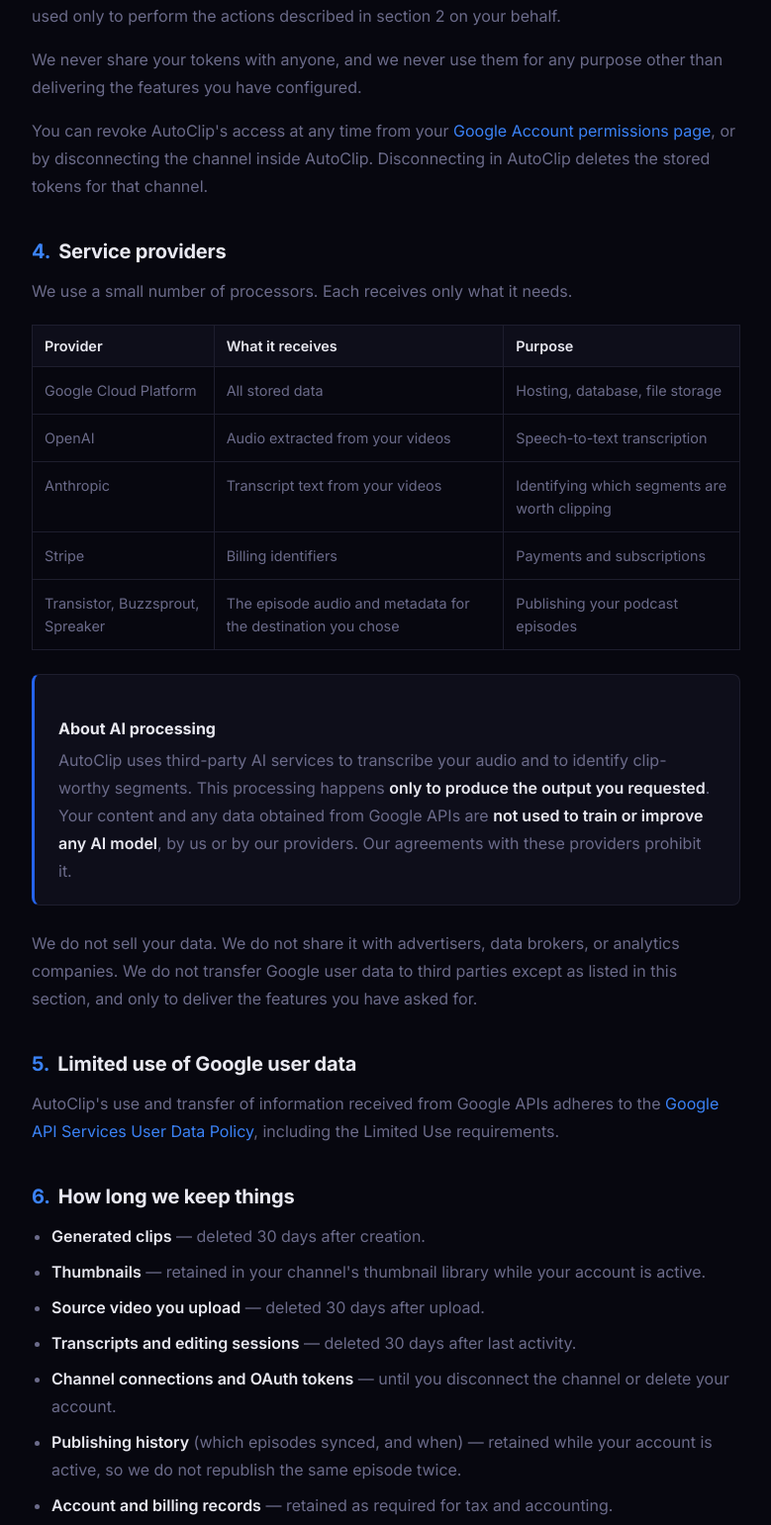
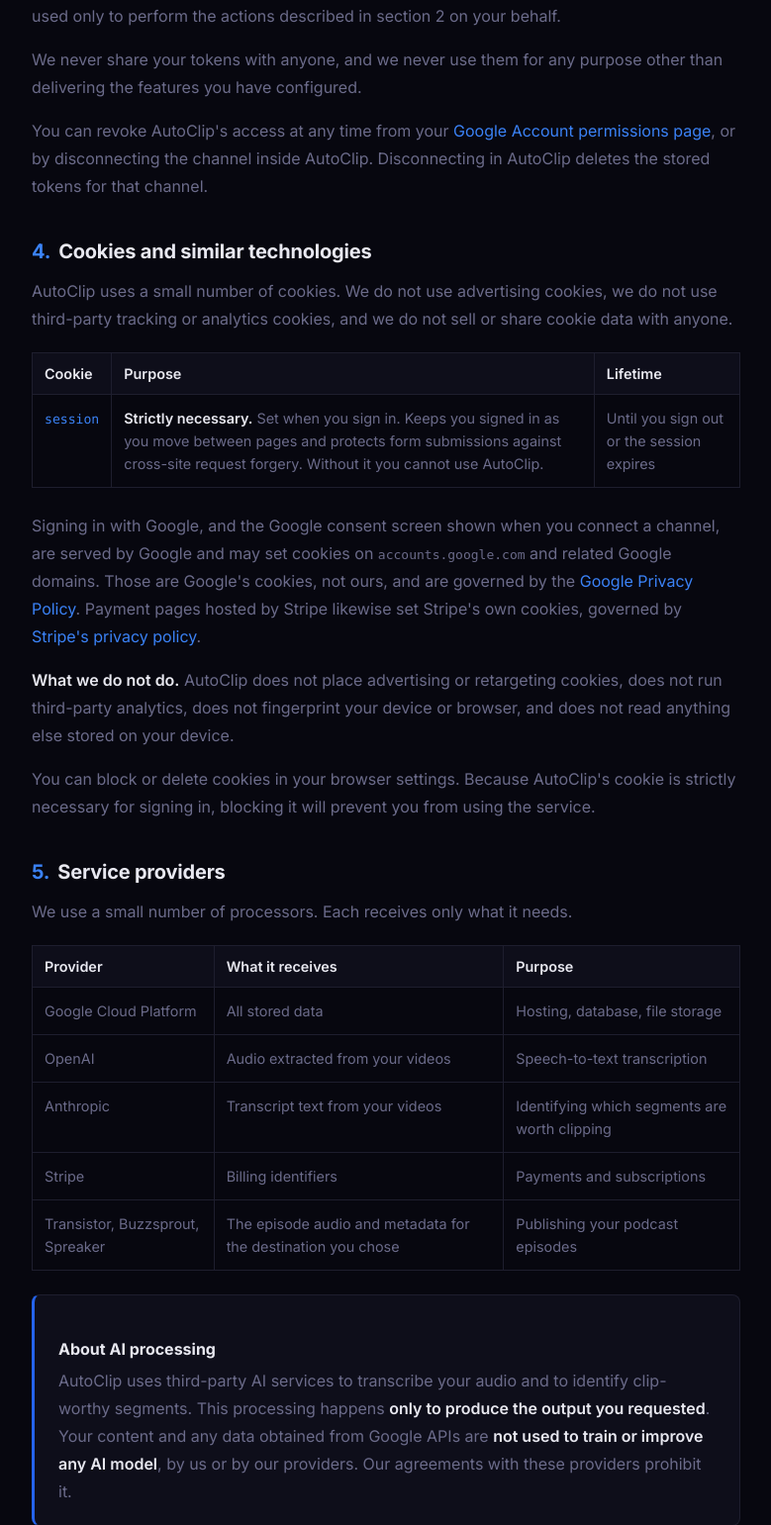
Before and after one commit to harlanh25/autoclip, a Flask app: page /privacy in a window 1280 px wide. Shown: the part 1850-3391 px from the top of the page at 99% size, without its empty margins (250-1029 px from the left). Run offline with Flask 3, Linux system fonts and the light colour scheme; data that the repository does not hold is empty; parts of the project's set-up code (start-up, migrations or seed data) failed here and were passed over; some libraries are stand-ins or nearby versions.

Commit message:
disclose cookies in the privacy policy (YouTube API policy III.A.2g)
YouTube's compliance review flagged that the policy does not disclose
that the API client stores or accesses information on users' devices.
AutoClip sets one cookie - the Flask session cookie at sign-in - and it
was never documented.

Adds a Cookies and similar technologies section naming that cookie, its
purpose and lifetime, noting that Google and Stripe set their own
cookies on their own domains, and stating plainly that AutoClip runs no
advertising, tracking, analytics or fingerprinting. Verified against the
codebase: no set_cookie, no localStorage, no analytics tags anywhere.

Sections renumbered; the policy now runs 1-12.

```diff
--- a/templates/privacy.html
+++ b/templates/privacy.html
@@ -151,7 +151,30 @@
 
   <p>You can revoke AutoClip's access at any time from your <a href="https://myaccount.google.com/permissions" target="_blank" rel="noopener">Google Account permissions page</a>, or by disconnecting the channel inside AutoClip. Disconnecting in AutoClip deletes the stored tokens for that channel.</p>
 
-  <h2><span class="num">4.</span>Service providers</h2>
+  <h2><span class="num">4.</span>Cookies and similar technologies</h2>
+
+  <p>AutoClip uses a small number of cookies. We do not use advertising cookies, we do not use third-party tracking or analytics cookies, and we do not sell or share cookie data with anyone.</p>
+
+  <table>
+    <thead>
+      <tr><th>Cookie</th><th>Purpose</th><th>Lifetime</th></tr>
+    </thead>
+    <tbody>
+      <tr>
+        <td><code>session</code></td>
+        <td><strong>Strictly necessary.</strong> Set when you sign in. Keeps you signed in as you move between pages and protects form submissions against cross-site request forgery. Without it you cannot use AutoClip.</td>
+        <td>Until you sign out or the session expires</td>
+      </tr>
+    </tbody>
+  </table>
+
+  <p>Signing in with Google, and the Google consent screen shown when you connect a channel, are served by Google and may set cookies on <code>accounts.google.com</code> and related Google domains. Those are Google's cookies, not ours, and are governed by the <a href="https://policies.google.com/privacy" target="_blank" rel="noopener">Google Privacy Policy</a>. Payment pages hosted by Stripe likewise set Stripe's own cookies, governed by <a href="https://stripe.com/privacy" target="_blank" rel="noopener">Stripe's privacy policy</a>.</p>
+
+  <p><strong>What we do not do.</strong> AutoClip does not place advertising or retargeting cookies, does not run third-party analytics, does not fingerprint your device or browser, and does not read anything else stored on your device.</p>
+
+  <p>You can block or delete cookies in your browser settings. Because AutoClip's cookie is strictly necessary for signing in, blocking it will prevent you from using the service.</p>
+
+  <h2><span class="num">5.</span>Service providers</h2>
 
   <p>We use a small number of processors. Each receives only what it needs.</p>
 
@@ -175,11 +198,11 @@
 
   <p>We do not sell your data. We do not share it with advertisers, data brokers, or analytics companies. We do not transfer Google user data to third parties except as listed in this section, and only to deliver the features you have asked for.</p>
 
-  <h2><span class="num">5.</span>Limited use of Google user data</h2>
+  <h2><span class="num">6.</span>Limited use of Google user data</h2>
 
   <p>AutoClip's use and transfer of information received from Google APIs adheres to the <a href="https://developers.google.com/terms/api-services-user-data-policy" target="_blank" rel="noopener">Google API Services User Data Policy</a>, including the Limited Use requirements.</p>
 
-  <h2><span class="num">6.</span>How long we keep things</h2>
+  <h2><span class="num">7.</span>How long we keep things</h2>
   <ul>
     <li><strong>Generated clips</strong> — deleted 30 days after creation.</li>
     <li><strong>Thumbnails</strong> — retained in your channel's thumbnail library while your account is active.</li>
@@ -192,28 +215,28 @@
 
   <p>Content already published to your YouTube channel or podcast host lives on those platforms and is governed by their terms. Deleting your AutoClip account does not remove anything already published — you control that on the destination platform.</p>
 
-  <h2><span class="num">7.</span>Deleting your data</h2>
+  <h2><span class="num">8.</span>Deleting your data</h2>
   <ul>
     <li><strong>One channel:</strong> revoke AutoClip's access from your <a href="https://myaccount.google.com/permissions" target="_blank" rel="noopener">Google Account permissions page</a>, or email us to have the channel removed.</li>
     <li><strong>Everything:</strong> email <a href="mailto:support@autoclip.cloud">support@autoclip.cloud</a> and we will delete your account and associated data within 30 days.</li>
     <li><strong>Revoke access without contacting us:</strong> <a href="https://myaccount.google.com/permissions" target="_blank" rel="noopener">myaccount.google.com/permissions</a></li>
   </ul>
 
-  <h2><span class="num">8.</span>Security</h2>
+  <h2><span class="num">9.</span>Security</h2>
 
   <p>Data is stored in Google Cloud Platform. Traffic is encrypted in transit with TLS. Stored data, including OAuth tokens, is encrypted at rest. Access to production systems is limited to personnel who need it.</p>
 
   <p>No system is perfectly secure, and we do not claim otherwise. If a breach affects your data, we will notify you.</p>
 
-  <h2><span class="num">9.</span>Children</h2>
+  <h2><span class="num">10.</span>Children</h2>
 
   <p>AutoClip is a business tool and is not directed to anyone under 18. We do not knowingly collect information from children.</p>
 
-  <h2><span class="num">10.</span>Changes to this policy</h2>
+  <h2><span class="num">11.</span>Changes to this policy</h2>
 
   <p>If we change this policy in a way that affects how we handle your data, we will update the date above and notify account holders by email before the change takes effect.</p>
 
-  <h2><span class="num">11.</span>Contact</h2>
+  <h2><span class="num">12.</span>Contact</h2>
 
   <p>
     AUTO CLIP LLC<br>
```
